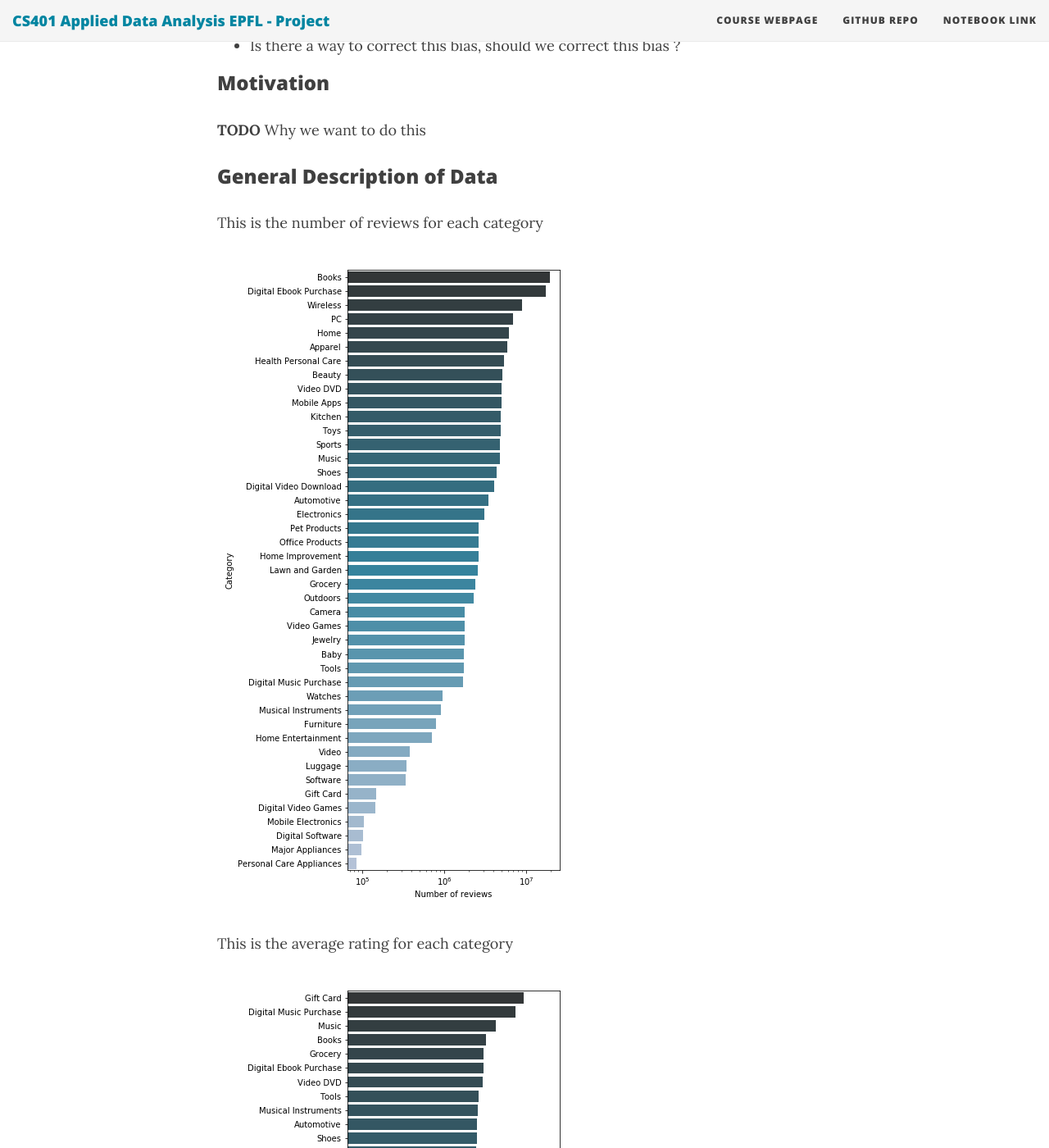
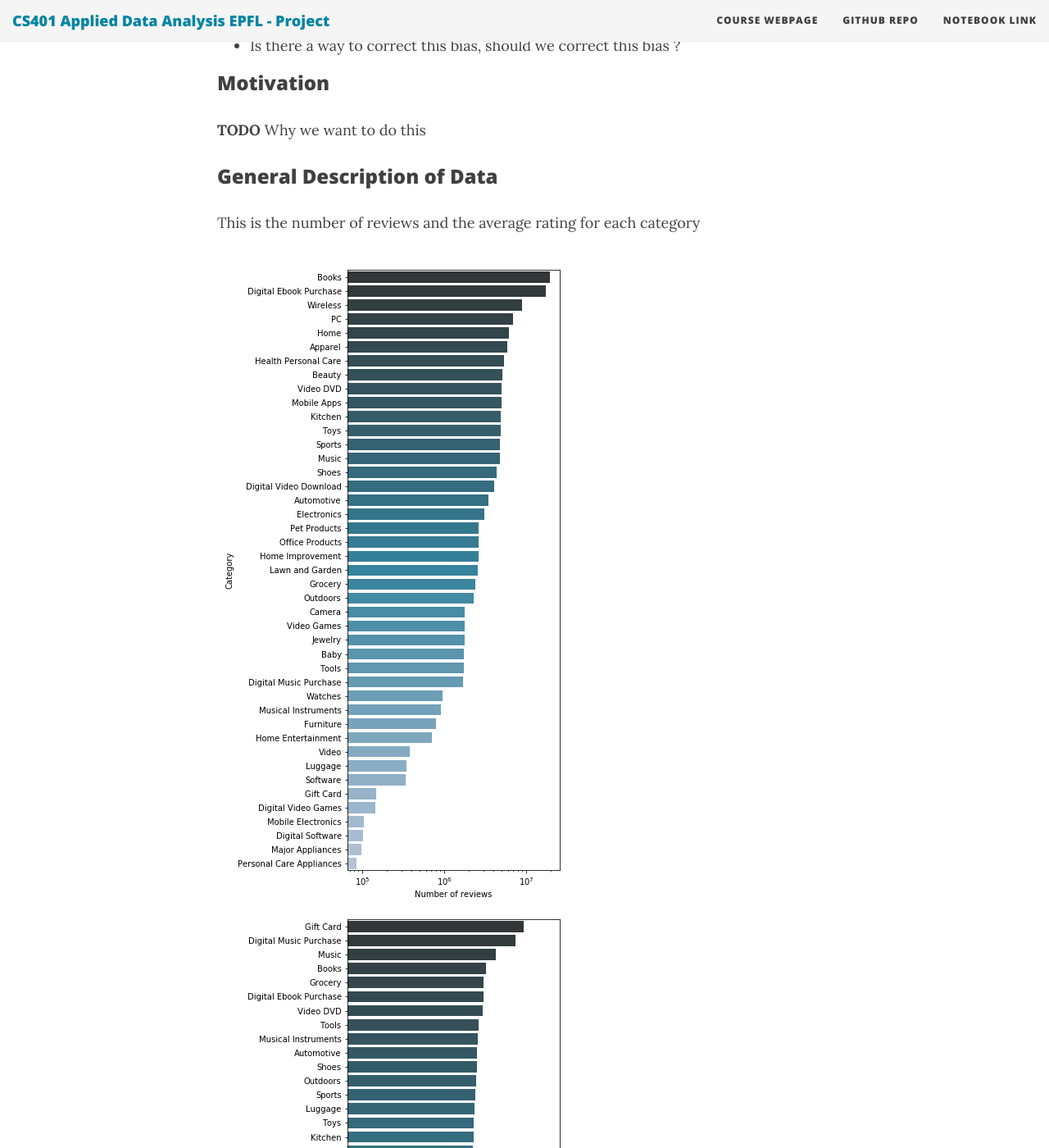
Before and after one commit to ada-lyn/ada-lyn.github.io, a Jekyll site: the page built from index.md, in a window 1280 px wide and 1400 px high, scrolled down 1996 px. Shown: the whole window at 82% size. Built offline with Jekyll 4.4.1, drawn with Linux system fonts in a browser that asks for light colours; nearby versions of some CDN libraries.

Commit message:
Images side by side

```diff
--- a/index.md
+++ b/index.md
@@ -48,13 +48,11 @@
 
 ### General Description of Data
 
-This is the number of reviews for each category
+This is the number of reviews and the average rating for each category
 
-![Number of review for each category](/img/other/n_by_category.png)
+![Number of review for each category](/img/other/n_by_category.png) ![Average rating for each category](/img/other/avg_by_category.png)
 
-This is the average rating for each category
 
-![Average rating for each category](/img/other/avg_by_category.png)
 
 # Effects on Rating
 
```
